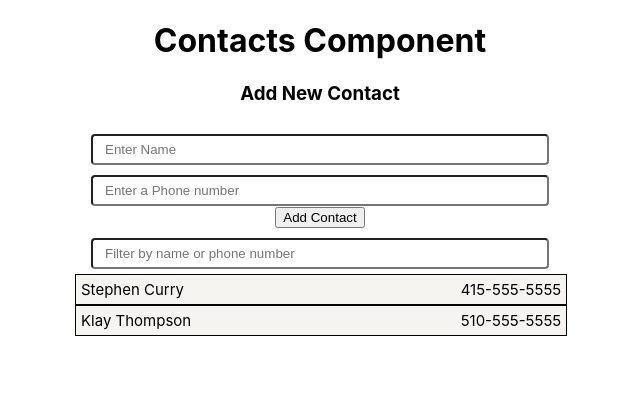
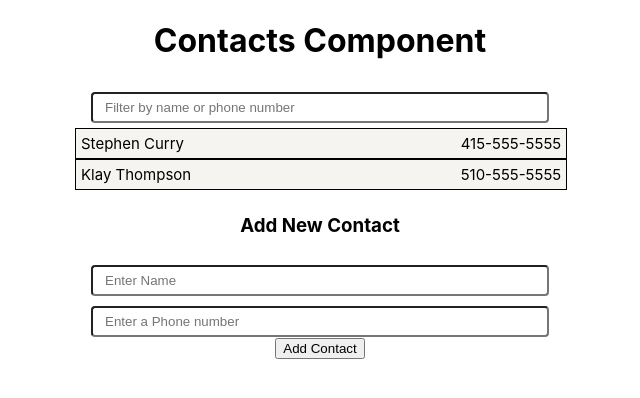
Before and after one commit to JayG92/Phonebook-App, a React (Create React App) app: page / in a window 1280 px wide. Shown: the top 398 px of the page, without its empty margins (320-960 px from the left). Built offline with nearby package versions, Linux system fonts and the light colour scheme.

Commit message:
onSubmit now working

```diff
--- a/src/components/App.js
+++ b/src/components/App.js
@@ -3,6 +3,10 @@ import Contacts from "./Contacts";
 import "./App.css";
 
 class App extends Component {
+  constructor(props) {
+    super(props);
+    this.addContact = this.addContact.bind(this);
+  }
   state = {
     contact: [
       {
@@ -15,10 +19,18 @@ class App extends Component {
       }
     ]
   };
+
+  addContact(contact) {
+   console.log('incoming contact: ', contact)
+  }
+
   render() {
     return (
       <div className="App">
-        <Contacts contact={this.state.contact}/>
+        <Contacts
+          contact={this.state.contact}
+          addContact={this.addContact}
+        />
       </div>
     );
   }
--- a/src/components/Contacts.js
+++ b/src/components/Contacts.js
@@ -1,17 +1,23 @@
-import React, { Component } from 'react';
-import List from './List';
-import Form from './Form';
+import React, { Component } from "react";
+import List from "./List";
+import Form from "./Form";
+import PropTypes from "prop-types"
 
 export default class Contacts extends Component {
+    static propTypes = {
+        contact: PropTypes.array.isRequired,
+        addContact: PropTypes.func
+    }
 
-    render(){
-        return(
-            <div>
-                <h1>Contacts Component</h1>
-                <Form/>
-                {/* this is grabbing from "contact array" */}
-                <List contact= {this.props.contact} />
-            </div>
-        )
-    }
+  render() {
+    // console.log("Props coming from Contacts Component: ", this.props);
+    return (
+      <div>
+        <h1>Contacts Component</h1>
+        {/* this is grabbing from "contact array" */}
+        <List contact={this.props.contact} />
+        <Form addContact={this.props.addContact} />
+      </div>
+    );
+  }
 }
--- a/src/components/Form.js
+++ b/src/components/Form.js
@@ -1,42 +1,56 @@
 import React, { Component } from "react";
+import PropTypes from 'prop-types'
 
 class Form extends Component {
   constructor() {
     super();
     // Method Binding //
     this.onChange = this.onChange.bind(this);
-  }
+    this.onSubmit = this.onSubmit.bind(this);
+  };
+static propTypes = {
+    addContact: PropTypes.func
+};
+
   state = {
     name: "",
     phone: ""
   };
 
-  onChange(e){
-      this.setState({
-          [e.target.name]:e.target.value
-      })
-      console.log('state', this.state);
+  onSubmit(e){
+    e.preventDefault();
+    this.props.addContact({
+        ...this.state
+    });
   }
 
+  onChange(e) {
+    //   allows us to capture whats being typed in forms //
+    this.setState({
+      [e.target.name]: e.target.value
+    });
+  }
 
   render() {
     return (
       <div>
-        <form>
+        <form onSubmit={this.onSubmit}>
           <h3>Add New Contact</h3>
           <input
             name="name"
             id="name"
             placeholder="Enter Name"
             value={this.state.name}
-          onChange={this.onChange} />
+            onChange={this.onChange}
+          />
           <br />
           <input
             name="phone"
             id="phone"
             placeholder="Enter a Phone number"
             value={this.state.phone}
-          onChange={this.onChange} />
+            onChange={this.onChange}
+          />
           <button>Add Contact</button>
         </form>
       </div>
--- a/src/components/List.js
+++ b/src/components/List.js
@@ -7,7 +7,7 @@ export default class List extends Component {
     contact: PropTypes.array.isRequired
   };
   render() {
-    console.log("Incoming props", this.props);
+    // console.log("Incoming props", this.props);
     return (
       <div className={"listArea"}>
         <input
```
Lines whose indentation alone changed are shown as unchanged.
